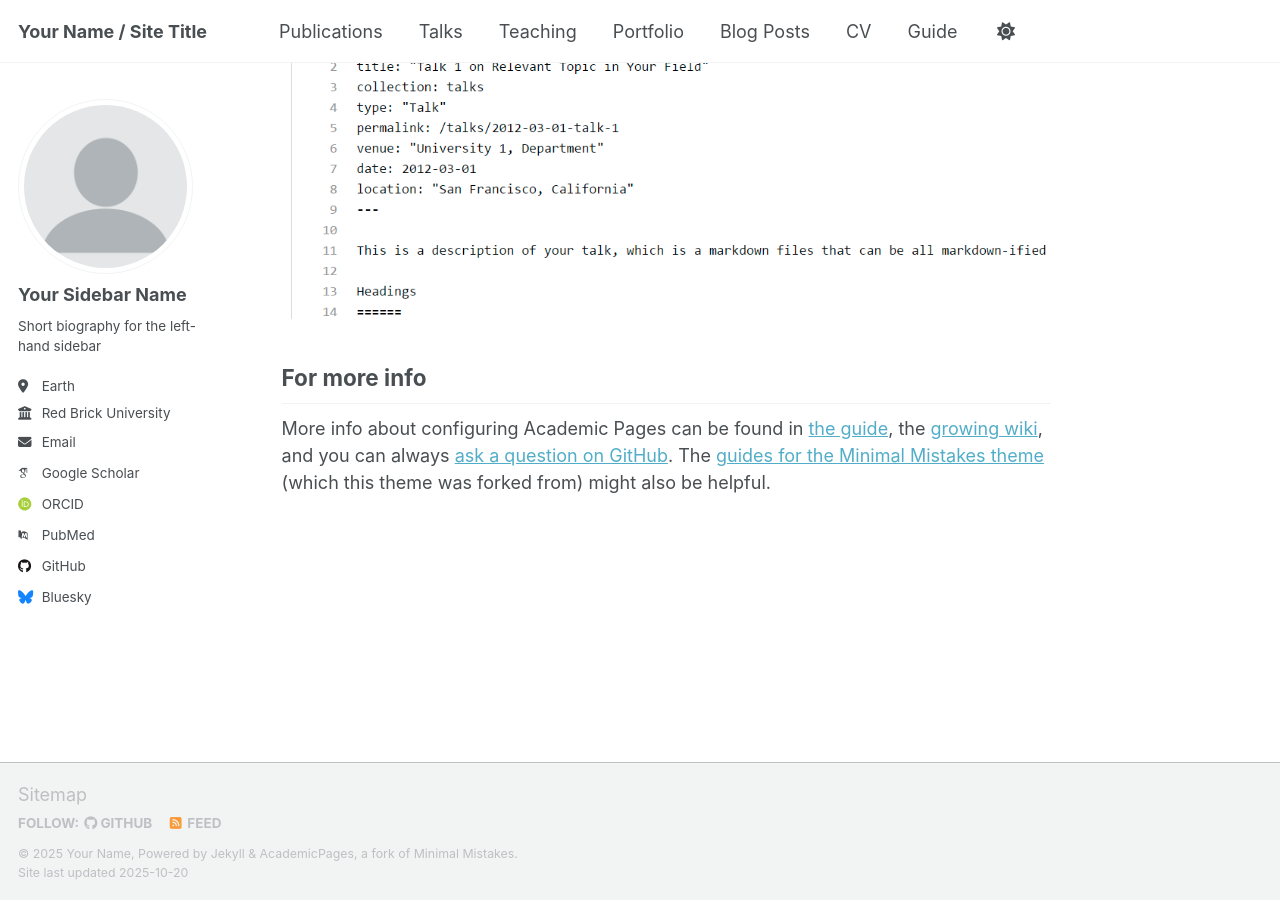
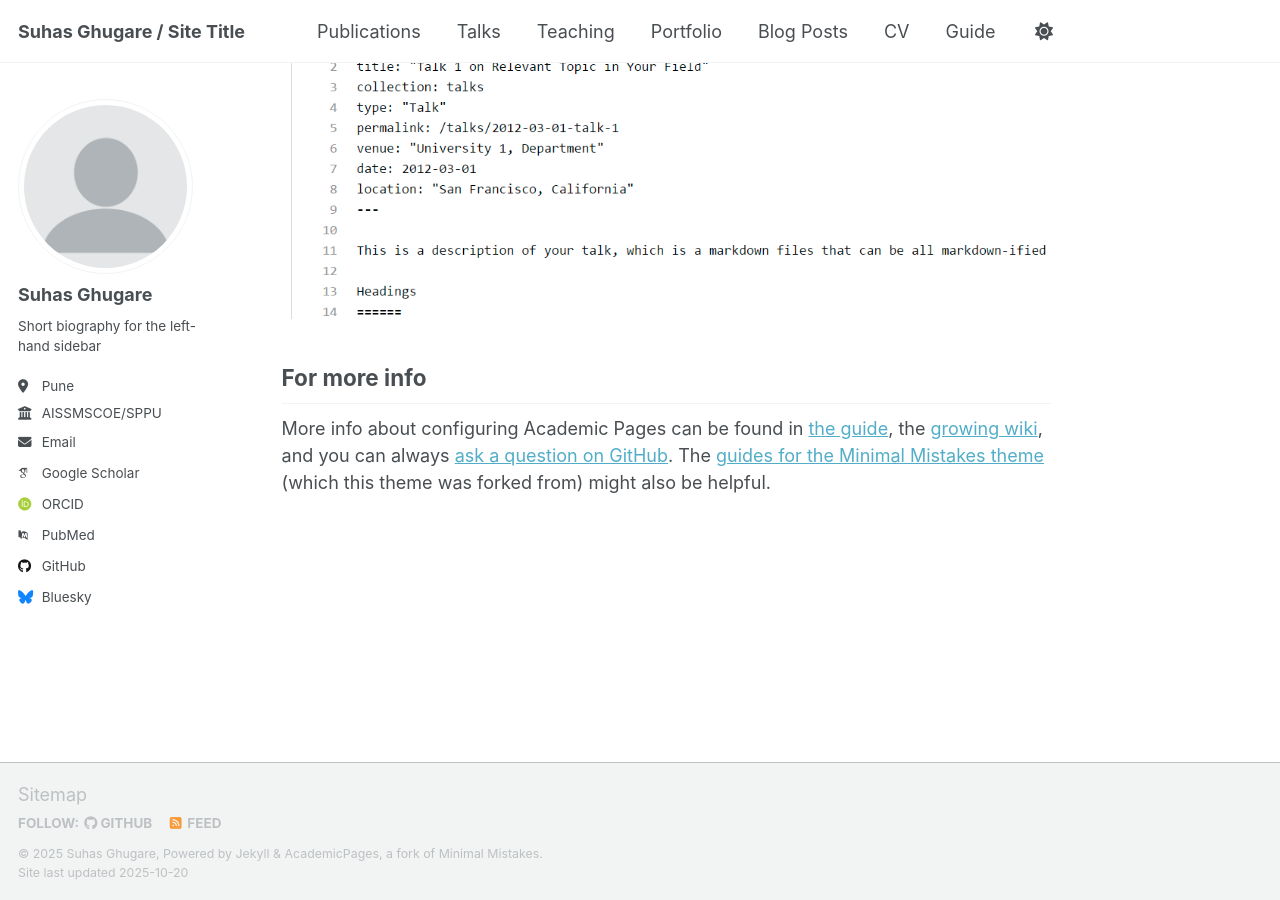
Before and after one commit to suhasghugare/suhasghugare.github.io, a Jekyll site: the page built from _pages/about.md, in a window 1280 px wide and 900 px high, scrolled down 2880 px. Built offline with Jekyll 4.4.1, drawn with Linux system fonts in a browser that asks for light colours; some web fonts are replaced; a script that is not in the unit is left out.

Commit message:
Update _config.yml

```diff
--- a/_config.yml
+++ b/_config.yml
@@ -9,9 +9,9 @@
 # Basic Site Settings
 locale                   : "en-US"
 site_theme               : "default" # Currently available options are "default", "air"
-title                    : "Your Name / Site Title"
+title                    : "Suhas Ghugare / Site Title"
 title_separator          : "-"
-name                     : &name "Your Name"
+name                     : &name "Suhas Ghugare"
 description              : &description "Your Name's academic portfolio"   # Update this with a general description of your site, this is the default if not overridden by a page
 url                      : https://academicpages.github.io # The base hostname & protocol for your site e.g. "https://[your GitHub username].github.io",
                                                            # or if you already have some other page hosted on Github then use "https://[your GitHub username].github.io/[Your Repo Name]"
@@ -24,11 +24,11 @@ repository               : "academicpages/academicpages.github.io"
 author:
   # Biographic information
   avatar           : "profile.png"
-  name             : "Your Sidebar Name"
+  name             : "Suhas Ghugare"
   pronouns         : # example: "she/her"
   bio              : "Short biography for the left-hand sidebar"
-  location         : "Earth"
-  employer         : "Red Brick University"
+  location         : "Pune"
+  employer         : "AISSMSCOE/SPPU"
   uri              : # URL
   email            : "none@example.org"
 
```
